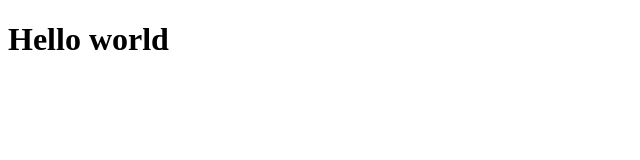
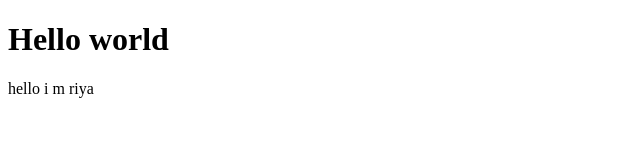
Before and after one commit to riyasharma029/abcd, a plain HTML site: page INDEX1.html in a window 1280 px wide. Shown: the whole page, without its empty margins (0-640 px from the left). Drawn offline with Linux system fonts and the light colour scheme.

Commit message:
New commit

```diff
--- a/INDEX1.html
+++ b/INDEX1.html
@@ -7,5 +7,6 @@
 </head>
 <body>
     <h1>Hello world</h1>
+    <p>hello i m riya  </p>
 </body>
 </html>
```
